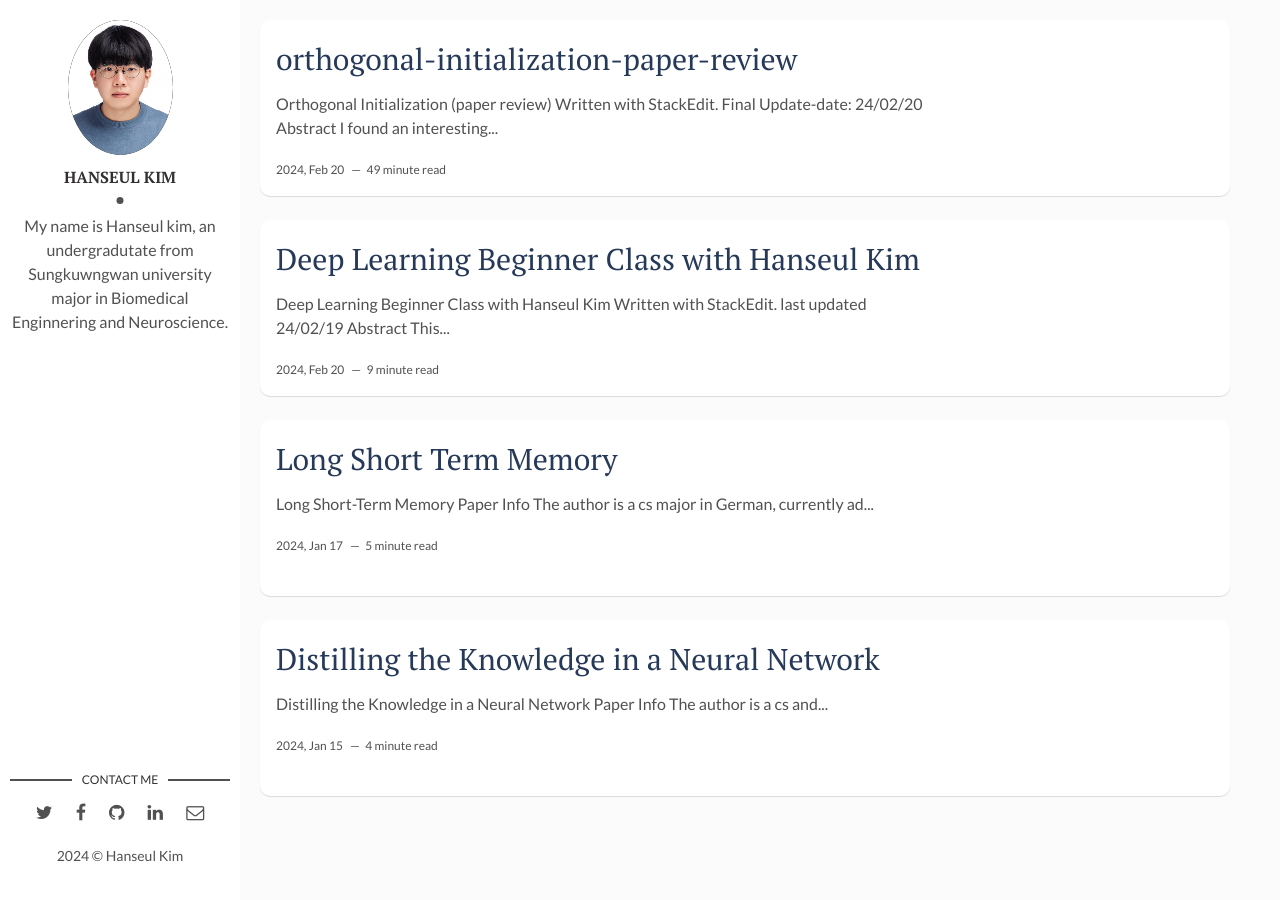
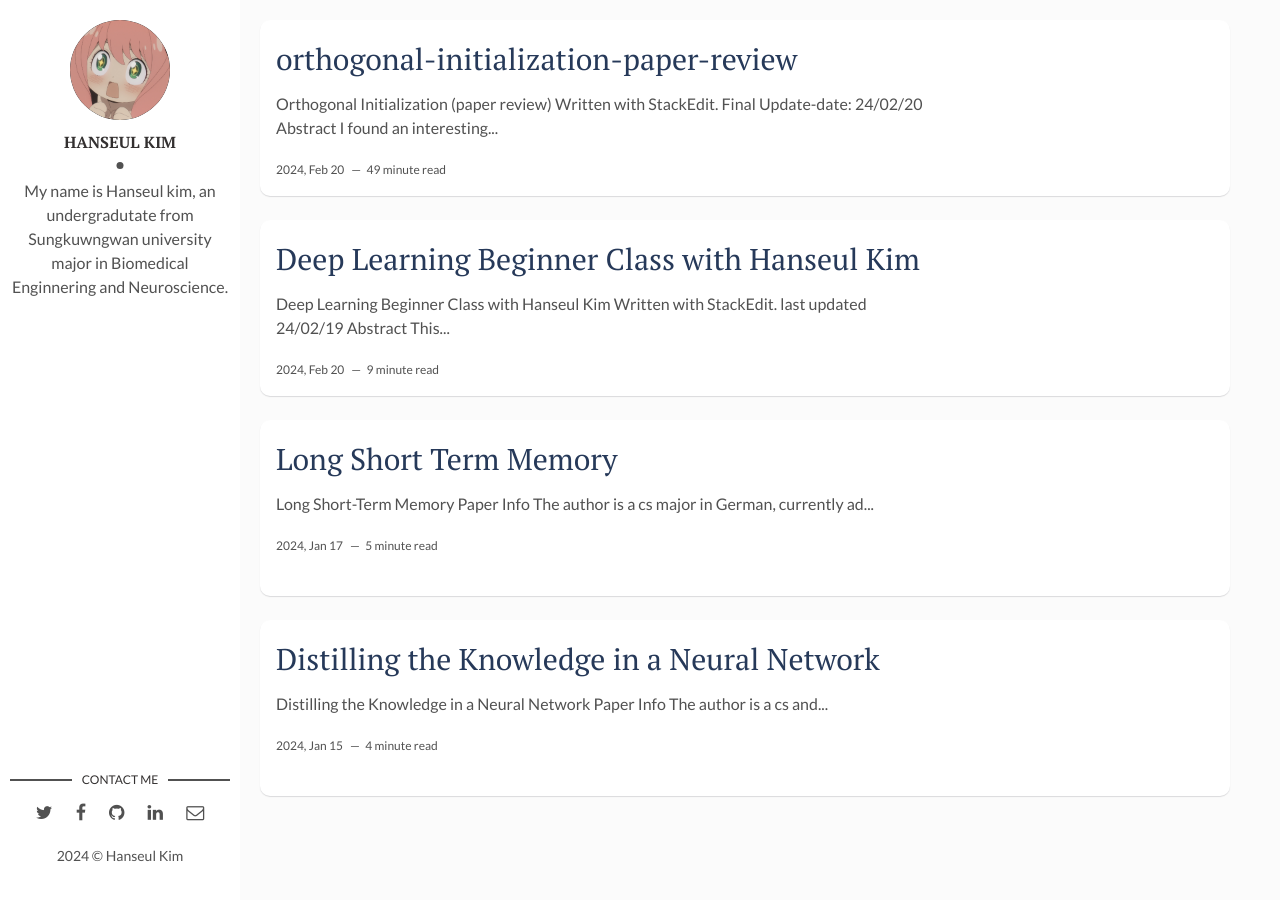
Before and after one commit to k1seul/k1seul.github.io, a Jekyll site: the page built from index.html, in a window 1280 px wide. Built offline with Jekyll 4.4.1, drawn with Linux system fonts in a browser that asks for light colours; the list of posts is cut into pages by our own code.

Commit message:
img changed

```diff
--- a/_config.yml
+++ b/_config.yml
@@ -10,7 +10,7 @@ url: "k1seul.github.io" # the base hostname & protocol for your site, e.g. http:
 
 # Author Settings
 author: Hanseul Kim # add your name
-author-img: Hanseul_Kim.jpg # add your photo
+author-img: Anaya.jpg # add your photo
 about-author: My name is Hanseul kim, an undergradutate from Sungkuwngwan university major in Biomedical Enginnering and Neuroscience. # add description
 #social-twitter: # add your Twitter handle
 #social-facebook: # add your Facebook handle
--- a/assets/css/main.css
+++ b/assets/css/main.css
@@ -942,8 +942,8 @@ table tfoot td {
 }
 
 .about .cover-author-image {
-  width: 105px;
-  height: 135px;
+  width: 100px;
+  height: 100px;
   margin: 0 auto 10px;
   -webkit-border-radius: 100%;
           border-radius: 100%;
```
